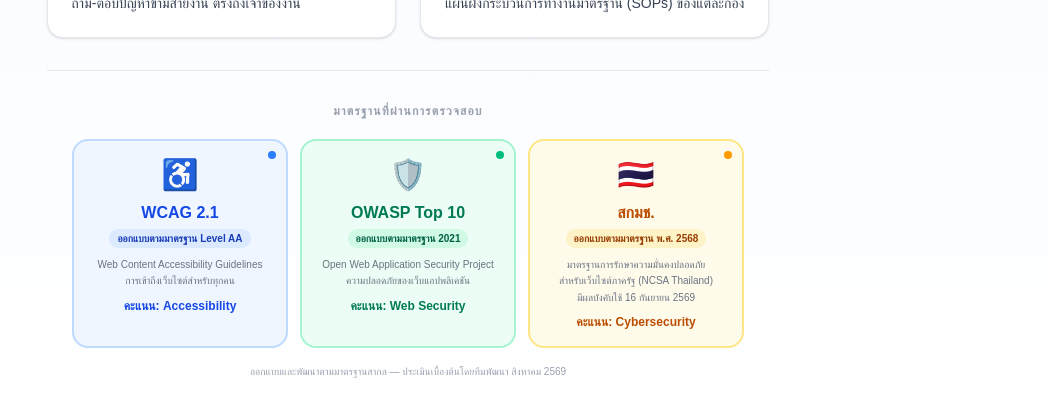
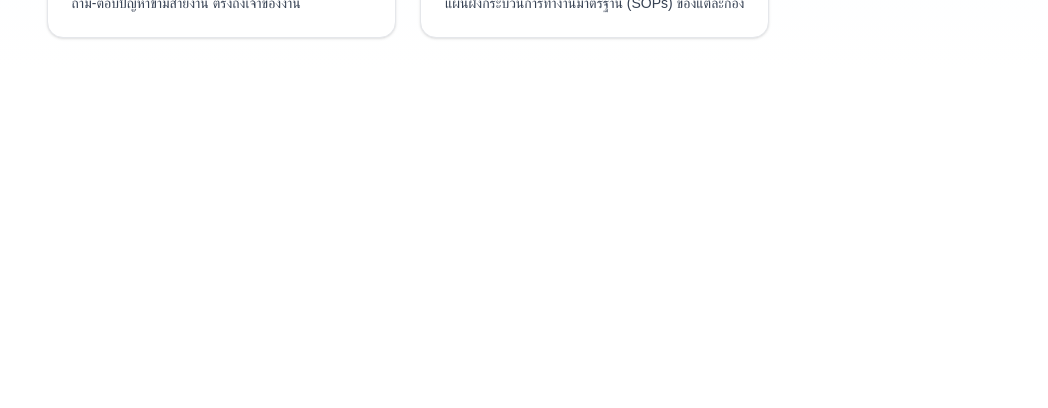
Before and after one commit to jakario/Dotacademy, a Next.js app: page /en in a window 1280 px wide. Shown: the part 851-1259 px from the top of the page, without its empty margins (232-1280 px from the left). After the commit the page ends 921 px from the top, so only its background shows below. Built offline with nearby package versions, Linux system fonts and the light colour scheme; no server answers; the database is empty; sample sign-in values are in the browser's storage.

Commit message:
chore: Remove Compliance Badges from homepage

```diff
--- a/src/app/[locale]/page.tsx
+++ b/src/app/[locale]/page.tsx
@@ -5,7 +5,6 @@
 import { authOptions } from '@/lib/auth';
 import { prisma } from '@/lib/prisma';
 import GoogleLoginButton from '@/components/GoogleLoginButton';
-import { ComplianceBadges } from '@/components/ComplianceBadges';
 
 export const metadata: Metadata = {
   title: "หน้าแรก | DOT Academy ระบบการเรียนรู้ออนไลน์ กรมการท่องเที่ยว",
@@ -137,9 +136,6 @@
                 <p className="text-gray-700 text-sm">{s.workflow_subtitle}</p>
               </Link>
             </div>
-
-            {/* Compliance Badges */}
-            <ComplianceBadges />
           </div>
         )}
       </div>
```
